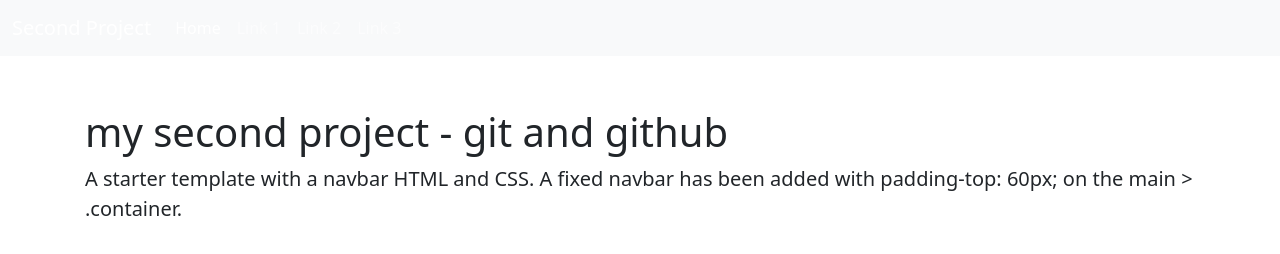
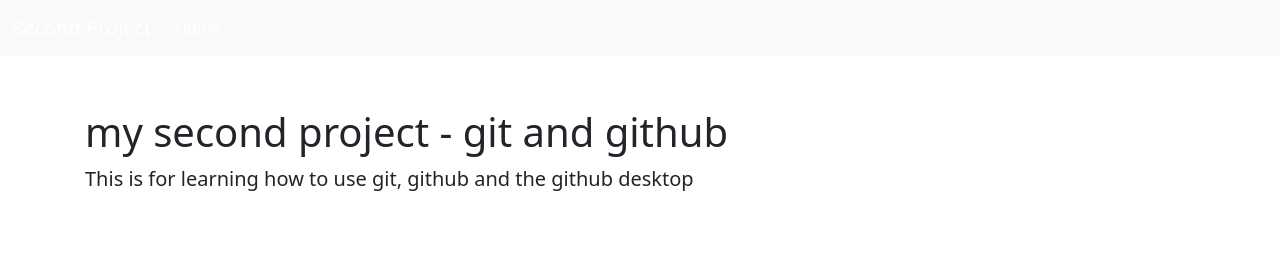
Before and after one commit to hellimedic/SecondProject, a plain HTML site: page index.html in a window 1280 px wide. Drawn offline with nearby package versions, Linux system fonts and the light colour scheme.

Commit message:
added stuff
added stuff

```diff
--- a/index.html
+++ b/index.html
@@ -50,7 +50,7 @@
 <main class="flex-shrink-0">
    <div class="container">
        <h1 class="mt-5">my second project - git and github</h1>
-       <p class="lead">A starter template with a navbar HTML and CSS. A fixed navbar has been added with padding-top: 60px; on the main > .container.</p>
+       <p class="lead"> This is for learning how to use git, github and the github desktop</p>
    </div>
 </main>
     <!-- Bootstrap JS -->
```
